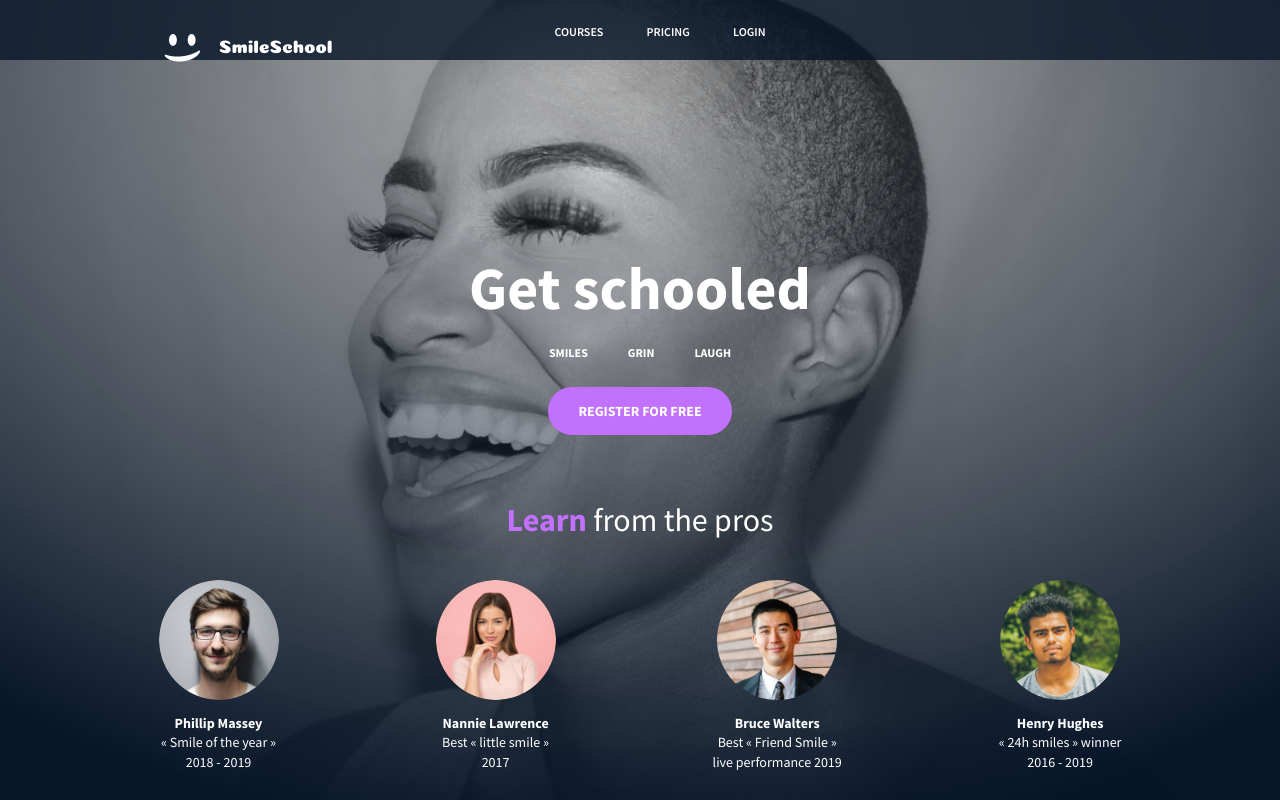
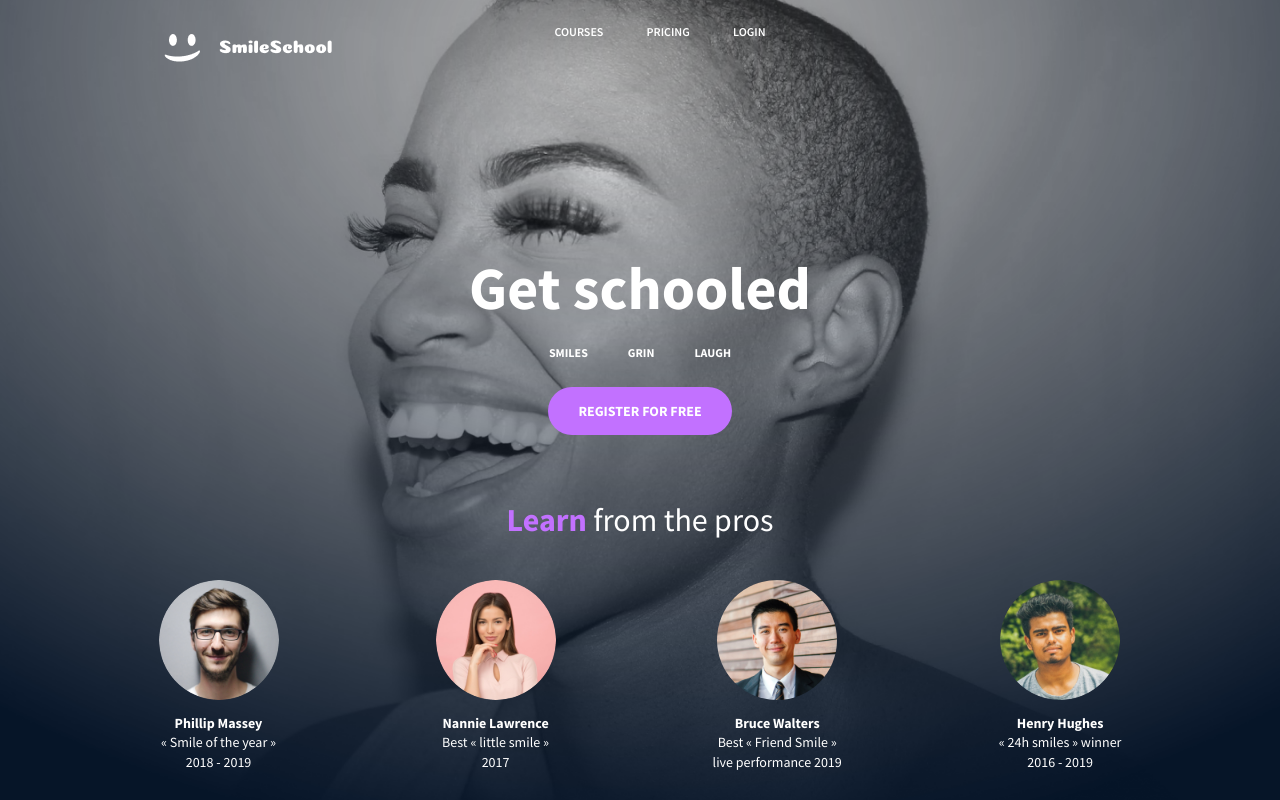
Before and after one commit to bikerironald/alx_html_css, a plain HTML site: page css_advanced/index.html in a window 1280 px wide. Shown: the top 800 px of the page. Drawn offline with Linux system fonts and the light colour scheme.

Commit message:
Remove fixed positioning and background color from site header for improved layout

```diff
--- a/css_advanced/styles.css
+++ b/css_advanced/styles.css
@@ -22,8 +22,6 @@ body {
   width: 100%;
   top: 0;
   z-index: 10;
-  position: fixed;
-  background-color: rgba(7, 22, 41, 0.8);
 }
 
 
```
